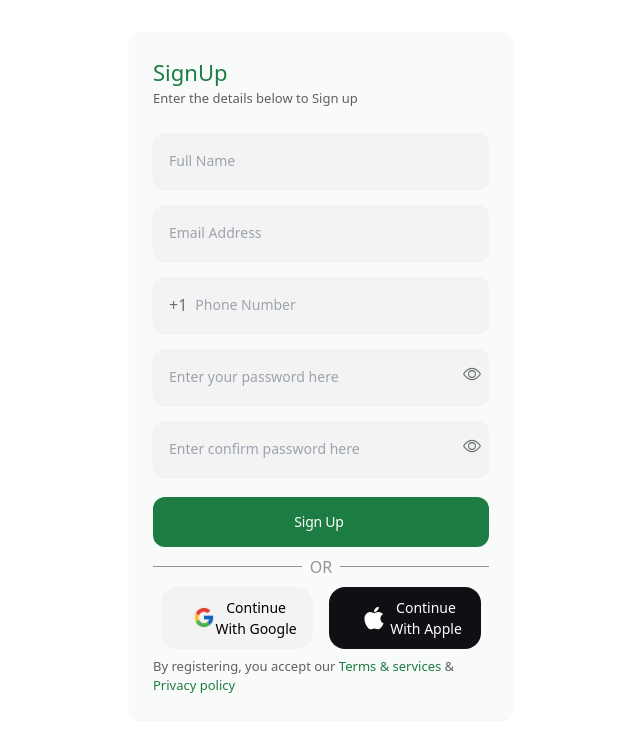
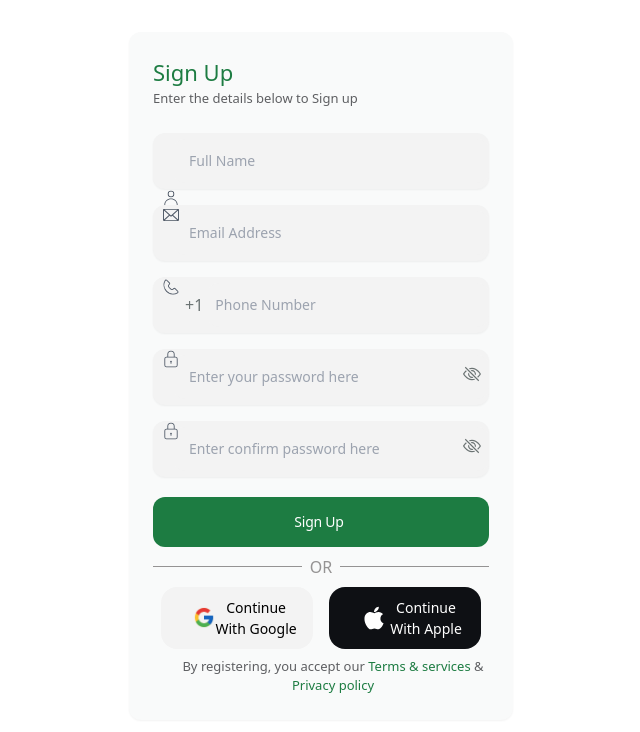
Before and after one commit to dignitestudios-dev/BuzzHub-SignUp, a React (Vite) app: page / in a window 1280 px wide. Shown: the top 732 px of the page, without its empty margins (319-959 px from the left). Built offline with nearby package versions, Linux system fonts and the light colour scheme.

Commit message:
updated signup and verification page ui

```diff
--- a/src/components/InputField.jsx
+++ b/src/components/InputField.jsx
@@ -12,6 +12,7 @@ const InputField = ({
   isDisabled = false,
   onInput,
   isPhone = false,
+  icon,
 }) => {
   const [isPassVisible, setIsPassVisible] = useState(false);
 
@@ -37,14 +38,14 @@ const InputField = ({
                   className="w-6 h-4 mr-2"
                 />
               </span> */}
-              <span className="text-md text-[#6B7373]">+1</span>
+              <span className="text-md text-[#6B7373] ml-4 -mr-4">+1</span>
             </div>
           )}
           <input
             disabled={isDisabled}
             type={isPassVisible ? "text" : type}
             placeholder={placeholder}
-            className={`w-full text-sm text-secondary placeholder:font-normal
+            className={`w-full text-sm text-secondary ml-5 placeholder:font-normal
             font-normal ${
               isPhone ? "pr-4 pl-2" : "px-4"
             } lg:py-3 md:py-2 py-3 my-2 rounded-xl outline-none bg-light `}
@@ -61,7 +62,7 @@ const InputField = ({
             }}
           >
             {type == "password" &&
-              (!isPassVisible ? <BsEye /> : <BsEyeSlash />)}
+              (!isPassVisible ? <BsEyeSlash /> : <BsEye />  )}
           </span>
         </div>
       </div>
--- a/src/components/SuccessScreen.jsx
+++ b/src/components/SuccessScreen.jsx
@@ -15,15 +15,15 @@ const SuccessScreen = () => {
   return (
     <div className="flex flex-col justify-center items-center w-screen h-screen text-center gap-4 relative">
       <div>
-        <div className="flex justify-center items-center">
+        <div className="flex justify-center items-center mb-10">
           <FaRegCircleCheck size={76} color="#1D7C42" />
         </div>
         <div>
-          <p className="text-[40px]">Email & Phone Number Verified</p>
+          <p className="text-[28px] font-bold leading-[1.1]">Email & Phone <br/> Number Verified</p>
         </div>
         <div>
-          <p className="text-[20px]">
-            Your email and Phone Number has been verified!
+          <p className="text-[13px] text-[#5E5F62] mb-2 mt-2">
+            Your email and Phone Number has <br/>been verified!
           </p>
 
           <RiLoader3Line className="animate-spin mx-auto text-[42px]" />
--- a/src/pages/SignUp.jsx
+++ b/src/pages/SignUp.jsx
@@ -5,6 +5,12 @@ import SocialLogin from "./SocialLogin";
 import { useNavigate } from "react-router-dom";
 import { ErrorToast, SuccessToast } from "../components/Toaster";
 import { useForm } from "react-hook-form";
+import { FiMail } from "react-icons/fi";
+import { CiLock } from "react-icons/ci";
+import { CiUser } from "react-icons/ci";
+import { PiEnvelopeLight } from "react-icons/pi";
+import { CiPhone } from "react-icons/ci";
+
 import axios from "../axios";
 import {
   getAuth,
@@ -100,7 +106,8 @@ const SignUp = () => {
           sessionStorage.setItem("email", formData?.email);
           setLoading(false);
           SuccessToast("SignUp Successfully");
-          navigate("/verify-otp");
+          // navigate("/verify-otp");
+          navigate("/verification");
         } else {
           ErrorToast(response?.message);
         }
@@ -143,13 +150,13 @@ const SignUp = () => {
           <form className="h-auto" onSubmit={handleSubmit(createAccount)}>
             <div className="mb-6">
               <p className="bg-red text-[22px] font-medium text-primary">
-                SignUp
+                Sign Up
               </p>
               <p className="bg-red text-[13px] text-secondary">
                 Enter the details below to Sign up
               </p>
             </div>
-            <div className="w-full h-auto flex flex-col justify-start items-start my-4">
+            <div className="relative w-full">
               <InputField
                 text={"Full Name"}
                 placeholder={"Full Name"}
@@ -165,9 +172,14 @@ const SignUp = () => {
                 onInput={(e) => {
                   e.target.value = e.target.value.replace(/[^A-Za-z\s]/g, "");
                 }}
+                className="w-full pl-8"
               />
+              <CiUser
+                size={20}
+                className={`text-gray-600 absolute left-2 top-[${errors.fullName ? '25%' : '30%'}]`}
+                />
             </div>
-            <div className="w-full h-auto flex flex-col justify-start items-start my-4">
+            <div className="relative w-full h-auto flex flex-col justify-start items-start my-4">
               <InputField
                 text={"Email"}
                 placeholder={"Email Address"}
@@ -175,15 +187,21 @@ const SignUp = () => {
                 register={register("email", {
                   required: "Please enter your email address.",
                   pattern: {
-                    value: /^[^\s@]+@[^\s@]+\.[^\s@]+$/, // Simple email pattern
+                    value: /^[^\s@]+@[^\s@]+\.[^\s@]+$/,
                     message: "Please enter a valid email address.",
                   },
                 })}
                 error={errors.email}
+                className="w-full pl-8"
+              />
+              <PiEnvelopeLight
+                size={20}
+                className={`text-gray-600 absolute left-2 top-[${errors.email ? '25%' : '30%'}]`}
               />
             </div>
+
             <div
-              className={`w-full h-auto flex flex-col justify-start items-start my-4`}
+              className={`relative w-full h-auto flex flex-col justify-start items-start my-4`}
             >
               <InputField
                 type={"text"}
@@ -193,7 +211,7 @@ const SignUp = () => {
                   required: "Please enter your phone number.",
                   pattern: {
                     value: /^[0-9]{10}$/,
-                    message: "Phone number must 10 digits",
+                    message: "Phone number must be 10 digits",
                   },
                 })}
                 maxLength="10"
@@ -202,9 +220,15 @@ const SignUp = () => {
                 onInput={(e) => {
                   e.target.value = e.target.value.replace(/\D/g, "");
                 }}
+                className="w-full pl-8"
+              />
+              <CiPhone
+                size={20}
+                className={`text-gray-600 absolute left-2 top-[${errors.phoneNumber ? '25%' : '30%'}]`}
               />
             </div>
-            <div className="w-full h-auto flex flex-col justify-start items-start my-4">
+
+            <div className="relative w-full h-auto flex flex-col justify-start items-start my-4">
               <InputField
                 register={register("password", {
                   required: "Please enter your password.",
@@ -225,9 +249,15 @@ const SignUp = () => {
                 placeholder={"Enter your password here"}
                 type={"password"}
                 error={errors.password}
+                className="w-full pl-8" // Add padding on the left for the icon
+              />
+              <CiLock
+                size={20}
+                className={`text-gray-600 absolute left-2 top-[${errors.password ? '25%' : '30%'}]`}
               />
             </div>
-            <div className="w-full h-auto flex flex-col justify-start items-start my-4">
+
+            <div className="relative w-full h-auto flex flex-col justify-start items-start my-4">
               <InputField
                 register={register("confPassword", {
                   required: "Please enter confirm password.",
@@ -245,8 +275,14 @@ const SignUp = () => {
                 placeholder={"Enter confirm password here"}
                 type={"password"}
                 error={errors.confPassword}
+                className="w-full pl-8" // Add padding on the left for the icon
+              />
+              <CiLock
+                size={20}
+                className={`text-gray-600 absolute left-2 top-[${errors.confPassword ? '25%' : '30%'}]`}
               />
             </div>
+
             <div className="pt-1">
               <CustomButton
                 text={"Sign Up"}
@@ -263,7 +299,7 @@ const SignUp = () => {
           </div>
           <SocialLogin />
           <div className="flex items-center mt-2">
-            <p className="text-secondary text-[13px]">
+            <p className="text-secondary sm:ml-6 text-[13px] text-center">
               By registering, you accept our{" "}
               <span className="text-primary">Terms & services</span> &{" "}
               <span className="text-primary">Privacy policy</span>
--- a/src/pages/Verification.jsx
+++ b/src/pages/Verification.jsx
@@ -2,22 +2,24 @@ import React from "react";
 import { FaEnvelope } from "react-icons/fa";
 import { IoIosArrowDroprightCircle, IoMdCheckmarkCircle } from "react-icons/io";
 import { MdOutlinePhonelinkRing } from "react-icons/md";
+import { Link } from "react-router-dom";
 
 const Verification = () => {
   const isTrue = false;
   return (
     <div className="flex justify-center items-center h-full w-full ">
       <div className="flex justify-center items-center w-full py-2">
-        <div className="bg-[#F9FAFA] h-full lg:w-[30%] md:w-[50%] w-[94%] py-6 px-4 shadow-sm rounded-xl">
-          <p className="text-center text-[28px] font-medium">Verification</p>
+        <div className=" h-full lg:w-[30%] md:w-[50%] w-[94%] py-6 px-4 rounded-xl">
+          <p className="text-center text-[28px] font-bold">Verification</p>
           <p className="text-center text-[13px] text-secondary">
             Verify your email and phone number
           </p>
+          <Link to="/verify-otp" className="w-full">
             <div className="flex justify-between items-center bg-light rounded-xl py-6 px-2 mt-6">
               <div className="flex items-center pr-2 ">
                 <FaEnvelope className="text-[#1D7C42] text-[30px]" />
                 <div className="pl-4">
-                <p className="text-[15px] text-[#575757] font-medium    ">
+                  <p className="text-[15px] text-[#575757] font-bold">
                     Email address
                   </p>
                   <p className="text-[12px] text-secondary">
@@ -35,11 +37,13 @@ const Verification = () => {
                 </div>
               )}
             </div>
+          </Link>
+
           <div className="flex justify-between items-center bg-light rounded-xl py-6 px-2 mt-4">
             <div className="flex items-center pr-2 ">
               <MdOutlinePhonelinkRing className="text-[#1D7C42] text-[30px]" />
               <div className="pl-4">
-                <p className="text-[15px] text-[#575757] font-medium    ">
+                <p className="text-[15px] text-[#575757] font-bold">
                   Phone Number
                 </p>
                 <p className="text-[13px] text-secondary">+1 695 201 794</p>
```
Also changed, not shown: src/pages/VerifyOtp.jsx (+43 -26 lines). Lines whose indentation alone changed are shown as unchanged.
